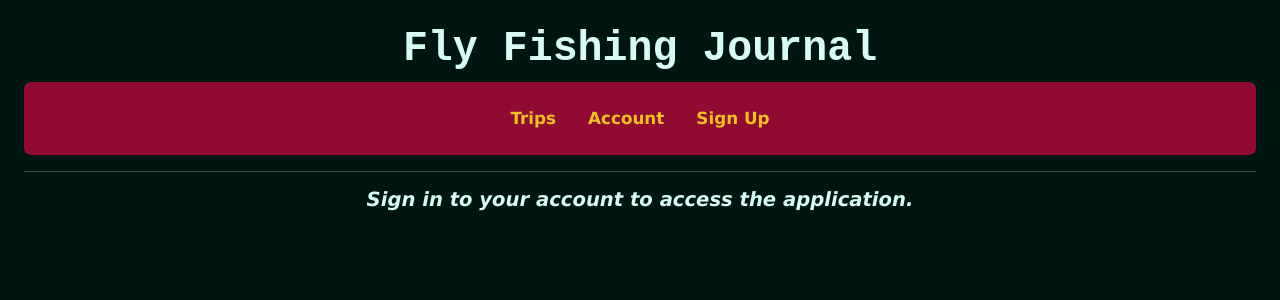
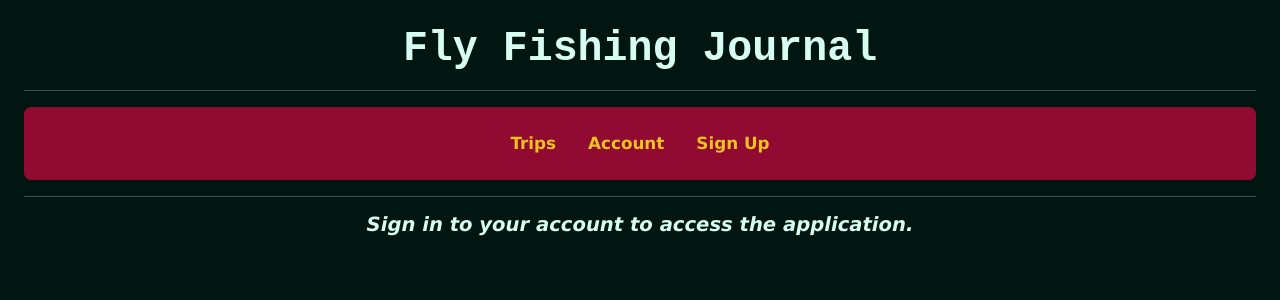
Before and after one commit to brianscherner/fly-fishing-journal, a React (Create React App) app: page /trips in a window 1280 px wide. Shown: the top 300 px of the page. Built offline with nearby package versions, Linux system fonts and the light colour scheme; no server answers; the database is empty.

Commit message:
Add hr tag to header and remove hr tag from TripDetails.

```diff
--- a/src/components/Header.js
+++ b/src/components/Header.js
@@ -6,6 +6,7 @@ function Header() {
     <React.Fragment>
       <div className='app-header'>
         <h1 className='app-title'>Fly Fishing Journal</h1>
+        <hr/>
         <Navbar/>
         <hr/>
       </div>
--- a/src/components/trips/TripDetails.js
+++ b/src/components/trips/TripDetails.js
@@ -81,7 +81,6 @@ function TripDetails(props) {
 
       <button className="btn app-buttons" onClick={() => onClickingEdit(trip.id)}>Edit</button>
       <button className="btn back-button" onClick={() => onClickingDelete(trip.id)}>Delete</button>
-      <hr/>
     </div>
   );
 }
```
